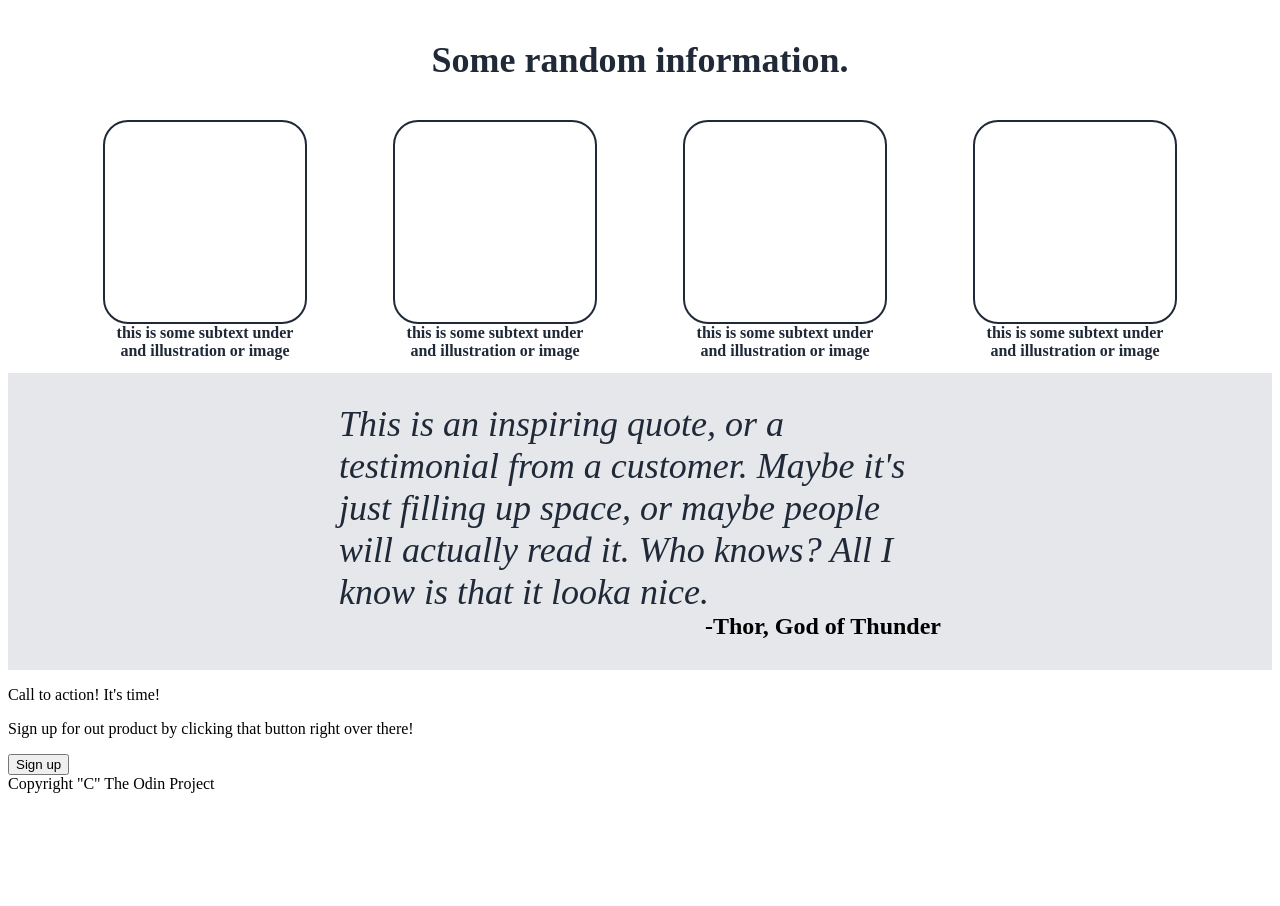
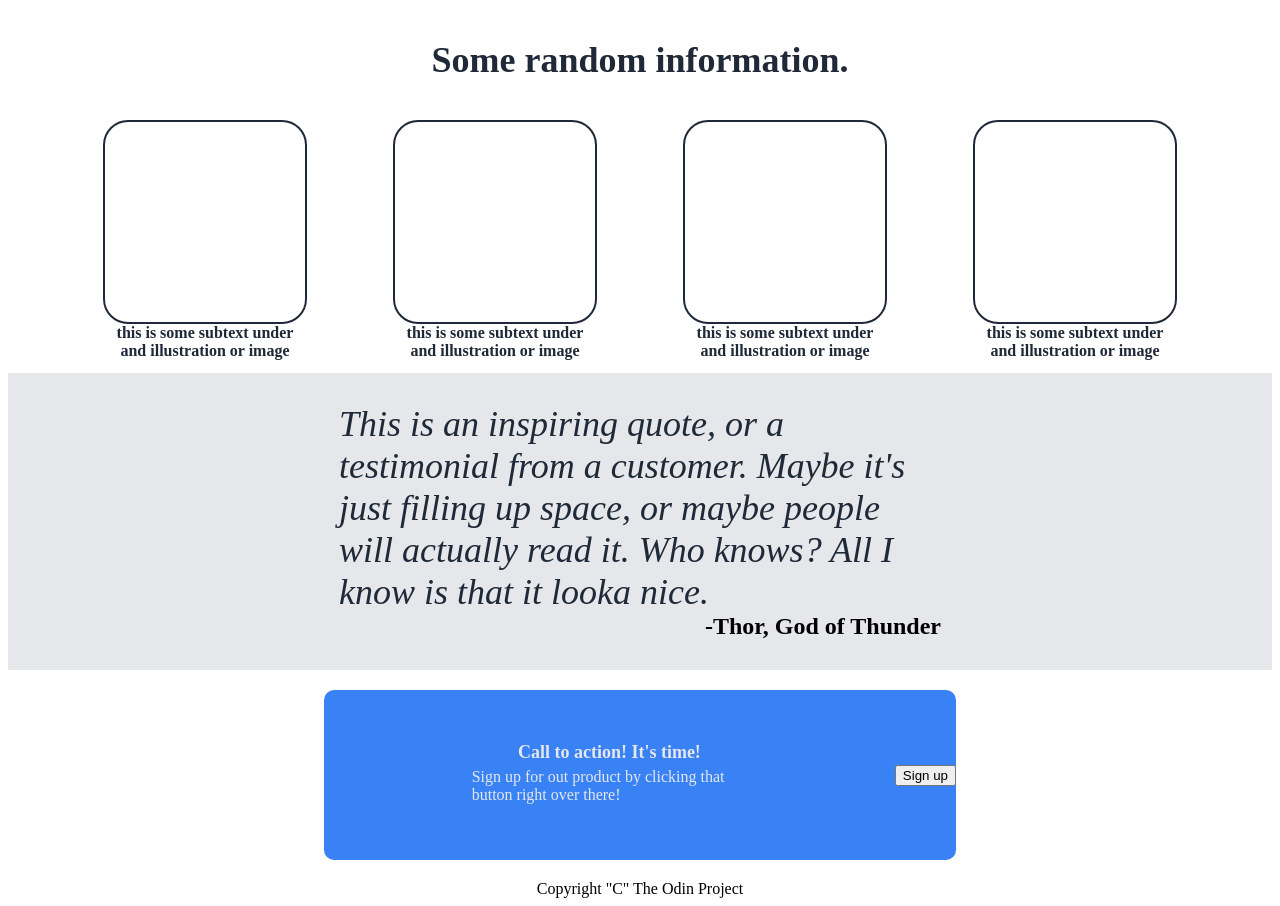
Before and after one commit to rdcoope/landingpage, a plain HTML site: page index.html in a window 1280 px wide. Shown: the part 260-1166 px from the top of the page. Before the commit the page ends 1061 px from the top, so only its background shows below. Drawn offline with Linux system fonts and the light colour scheme.

Commit message:
Finish Call to action

```diff
--- a/index.html
+++ b/index.html
@@ -71,12 +71,14 @@
             </div>
 
             <div class="call">
-                <div class="call-text">
-                    <p class="call-head">Call to action! It's time!</p>
-                    <p class="call-content">Sign up for out product by clicking that button right over there!</p>
-                </div>
-                <div class="call-button">
-                    <button class="signup">Sign up</button>
+                <div class="content">
+                    <div class="text">
+                        <p class="head">Call to action! It's time!</p>
+                        <p class="content">Sign up for out product by clicking that button right over there!</p>
+                    </div>
+                    <div class="button">
+                        <button class="signup">Sign up</button>
+                    </div>
                 </div>
             </div>
         </div>
--- a/style.css
+++ b/style.css
@@ -4,8 +4,8 @@ body{
     display: flex;
     flex-direction: column;
     justify-content: space-between;
+    align-items: center;
 }
-
 
 /* header */
 .header{
@@ -123,3 +123,39 @@ ul{
     font-weight:bold;
     align-self: flex-end;
 }
+
+/* Call to Action */
+.call{
+    display: flex;
+    justify-content: center;
+}
+.call .content{
+    background-color: #3882f6;
+    width: 50%;
+    margin: 20px;
+    border-radius: 10px;
+    display: flex;
+    align-items: center;
+    justify-content: space-around;
+}
+.call .head{
+    font-size: 18px;
+    font-weight: bold;
+    margin: 0;
+    padding: 0;
+}
+.call .text{
+    display: flex;
+    flex-direction: column;
+    justify-content: center;
+    align-items: center;
+    flex: 2;
+    height: 150px;
+    padding: 10px;
+
+}
+.call .text .content{
+    font-size: 16px;
+    margin: 5px;
+    padding: 0;
+}
```
